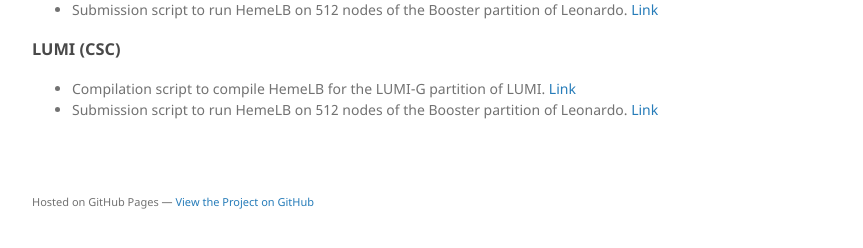
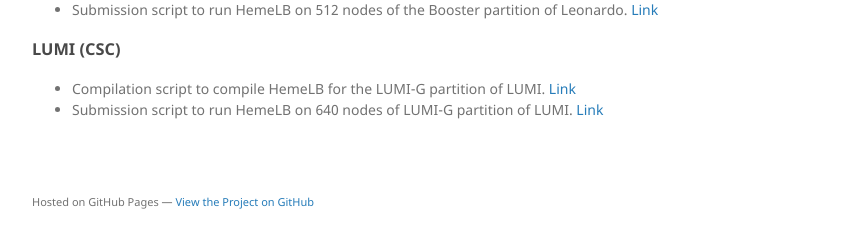
Before and after one commit to compbiomedeu/compbiomedeu.github.io, a Jekyll site: the page built from applications/HemeLB/HemeLB_einf.md, in a window 1280 px wide and 900 px high, scrolled down 3600 px. Shown: the part 611-859 px from the top of the window, without its empty margins (178-1041 px from the left). Built offline with Jekyll 4.4.1, drawn with Linux system fonts in a browser that asks for light colours; our own code applies the rules of GitHub Pages for plain Markdown files.

Commit message:
Update HemeLB_einf.md

```diff
--- a/applications/HemeLB/HemeLB_einf.md
+++ b/applications/HemeLB/HemeLB_einf.md
@@ -63,4 +63,4 @@ HemeLB has been ported and benchmarked on the EuroHPC systems LUMI (CSC) and Leo
 
 ### LUMI (CSC)
 * Compilation script to compile HemeLB for the LUMI-G partition of LUMI. [Link](./LUMI_build.md)
-* Submission script to run HemeLB on 512 nodes of the Booster partition of Leonardo. [Link](./LUMI_run.md)
+* Submission script to run HemeLB on 640 nodes of LUMI-G partition of LUMI. [Link](./LUMI_run.md)
```
